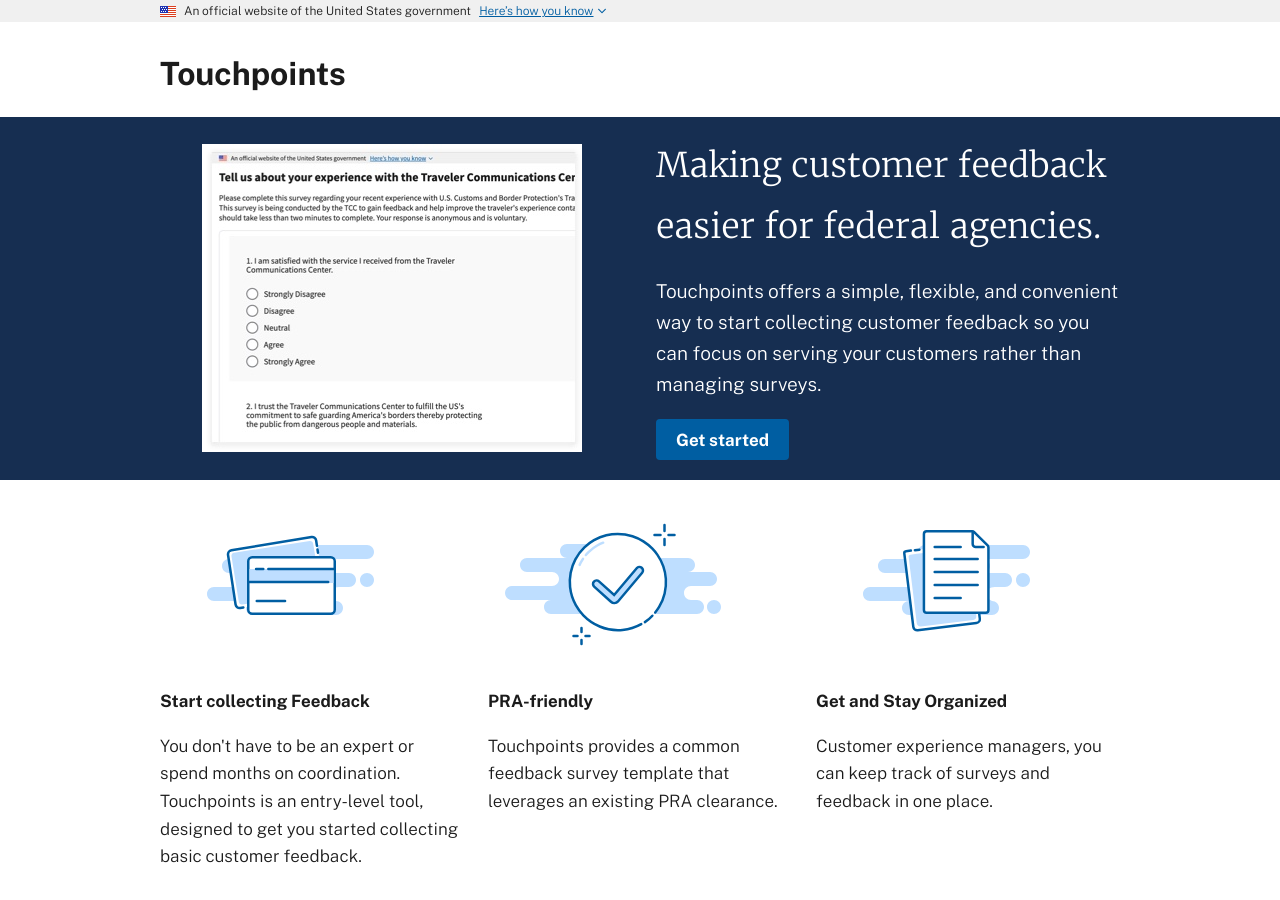
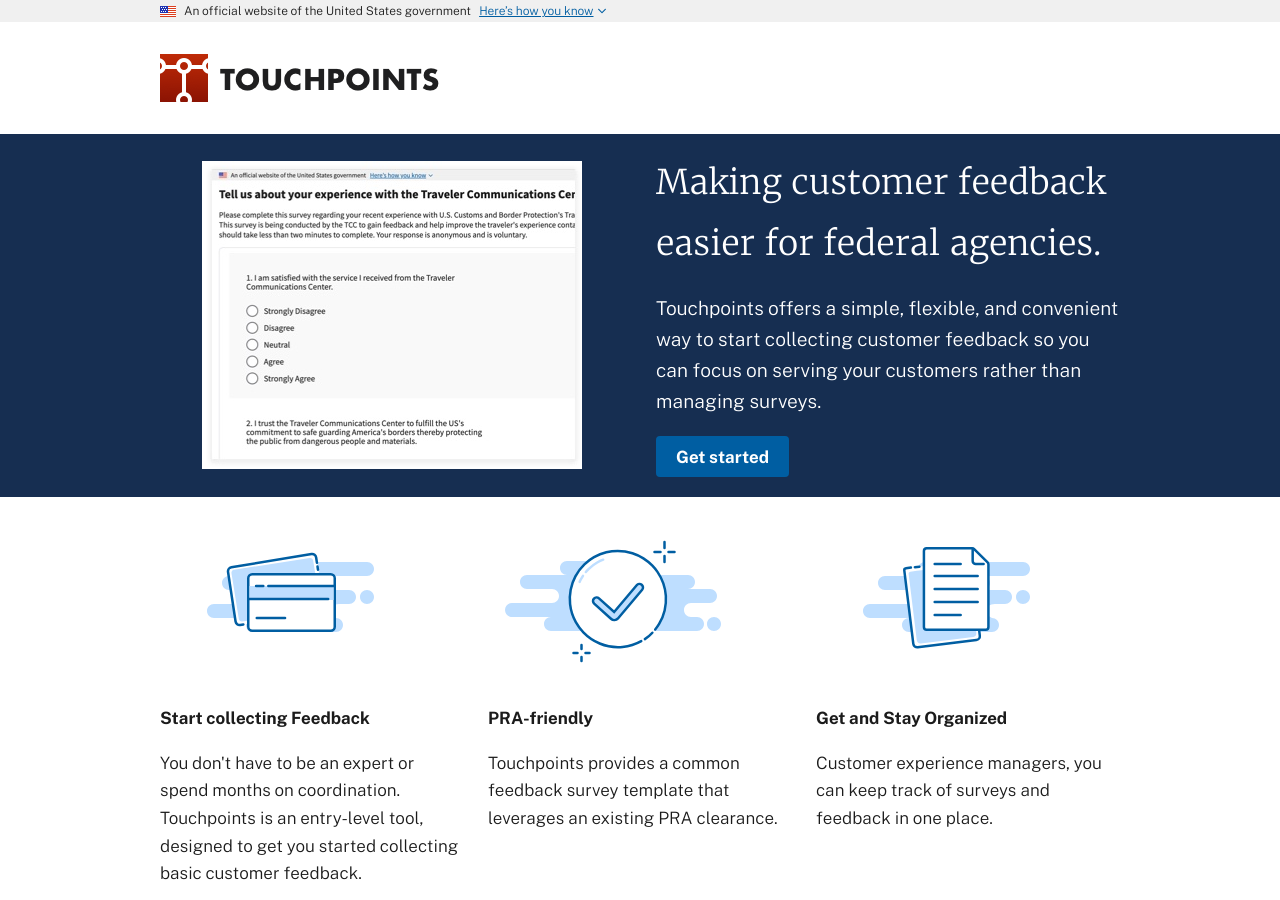
Before and after one commit to GSA-TTS/touchpoints-site, a Jekyll site: the page built from index.md, in a window 1280 px wide and 900 px high. Built offline with Jekyll 4.4.1, drawn with Linux system fonts in a browser that asks for light colours.

Commit message:
update logo

```diff
--- a/_includes/header.html
+++ b/_includes/header.html
@@ -2,7 +2,11 @@
 <header class="usa-header usa-header--extended" role="banner">
   <div class="usa-navbar">
     <div class="usa-logo" id="extended-logo">
-      <em class="usa-logo__text"><a href="{{ site.baseurl }}/" title="Home" aria-label="Home">{{ site.title }}</a></em>
+      <em class="usa-logo__text">
+        <a href="{{ site.baseurl }}/" title="Home" aria-label="Home">
+          <img src="{{ site.baseurl }}/assets/img/touchpoints-logo.png" alt="Touchpoints">
+        </a>
+      </em>
     </div>
   </div>
 </header>
```
Also changed, not shown: assets/img/touchpoints-logo.png (added).
